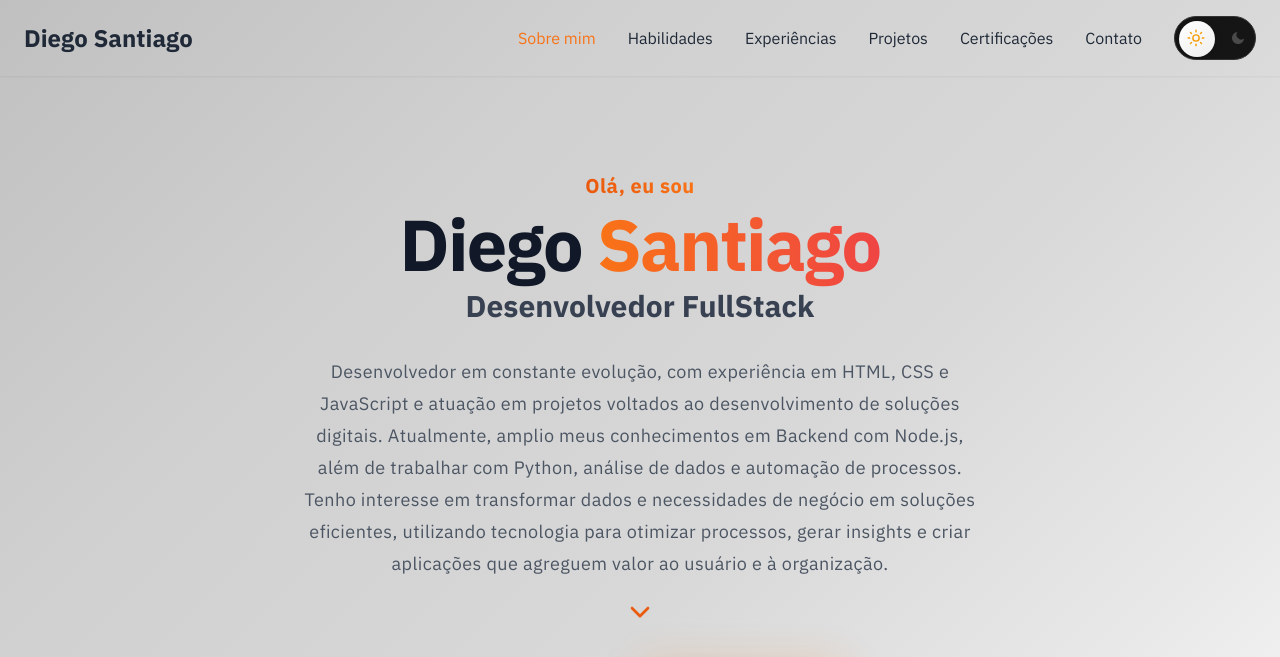
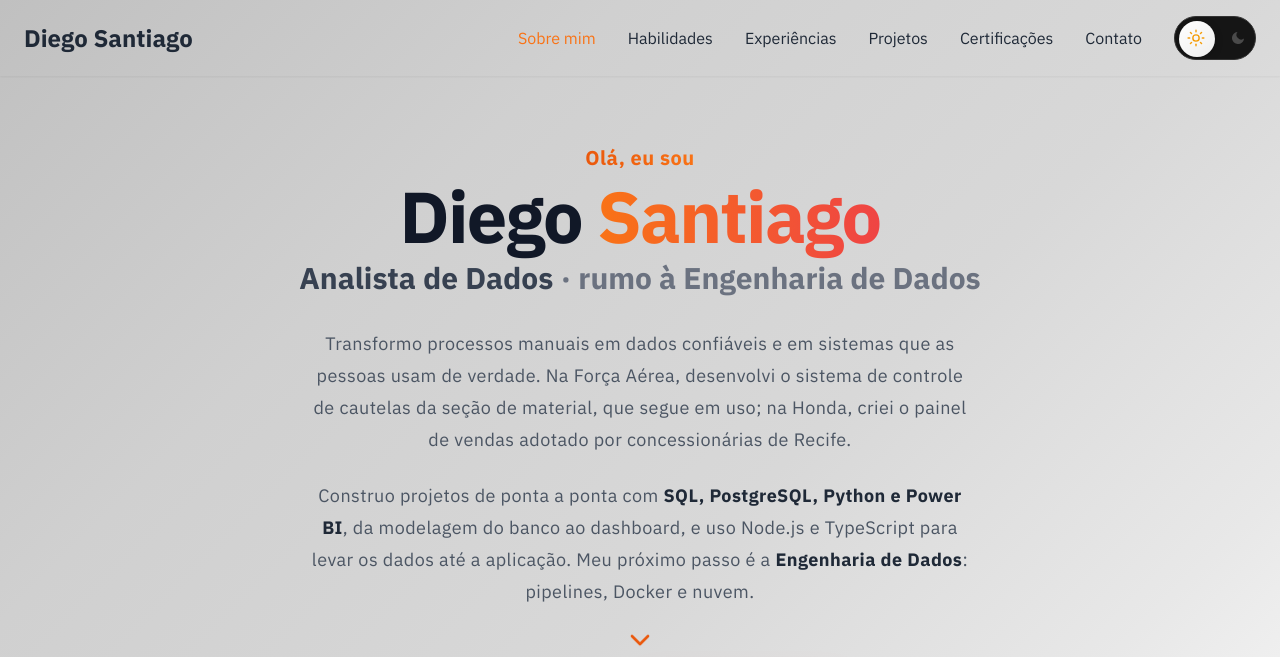
Before and after one commit to DiegoSantiago1/Portifolio, a plain HTML site: page index.html in a window 1280 px wide. Shown: the top 657 px of the page. Drawn offline with nearby package versions, Linux system fonts and the light colour scheme.

Commit message:
docs: posicionamento em Dados, cargo Analista de Dados I e painel de vendas na experiência
Co-Authored-By: Claude Opus 5.5 <noreply@anthropic.com>

```diff
--- a/index.html
+++ b/index.html
@@ -131,11 +131,12 @@
                     Diego
                     <span class="bg-gradient-to-r from-orange-500 to-red-500 bg-clip-text text-transparent">Santiago</span>
                 </h1>
-                <h2 class="reveal delay-200 text-xl md:text-3xl font-bold text-gray-700 dark:text-gray-300 mb-8">Desenvolvedor FullStack </h2>
+                <h2 class="reveal delay-200 text-xl md:text-3xl font-bold text-gray-700 dark:text-gray-300 mb-8">Analista de Dados <span class="text-gray-500 dark:text-gray-400 font-semibold">· rumo à Engenharia de Dados</span></h2>
                 <p class="reveal delay-300 text-[17px] md:text-lg text-gray-600 dark:text-gray-300 mb-6 max-w-xl md:max-w-2xl leading-7 md:leading-8 tracking-wide">
-
-Desenvolvedor em constante evolução, com experiência em HTML, CSS e JavaScript e atuação em projetos voltados ao desenvolvimento de soluções digitais. Atualmente, amplio meus conhecimentos em Backend com Node.js, além de trabalhar com Python, análise de dados e automação de processos. Tenho interesse em transformar dados e necessidades de negócio em soluções eficientes, utilizando tecnologia para otimizar processos, gerar insights e criar aplicações que agreguem valor ao usuário e à organização.
-
+                    Transformo processos manuais em dados confiáveis e em sistemas que as pessoas usam de verdade. Na Força Aérea, desenvolvi o sistema de controle de cautelas da seção de material, que segue em uso; na Honda, criei o painel de vendas adotado por concessionárias de Recife.
+                </p>
+                <p class="reveal delay-300 text-[17px] md:text-lg text-gray-600 dark:text-gray-300 mb-6 max-w-xl md:max-w-2xl leading-7 md:leading-8 tracking-wide">
+                    Construo projetos de ponta a ponta com <strong class="text-gray-800 dark:text-white">SQL, PostgreSQL, Python e Power BI</strong>, da modelagem do banco ao dashboard, e uso Node.js e TypeScript para levar os dados até a aplicação. Meu próximo passo é a <strong class="text-gray-800 dark:text-white">Engenharia de Dados</strong>: pipelines, Docker e nuvem.
                 </p>
                 <div class="reveal delay-400 animate-bounce mb-6">
                     <svg xmlns="http://www.w3.org/2000/svg" width="24" height="24" viewBox="0 0 24 24" fill="none" stroke="currentColor" stroke-width="2" stroke-linecap="round" stroke-linejoin="round" class="h-8 w-8 text-orange-600 dark:text-orange-500"><path d="m6 9 6 6 6-6"></path></svg>
@@ -740,7 +741,7 @@ Desenvolvedor em constante evolução, com experiência em HTML, CSS e JavaScrip
                         <div>
 
                             <h4 class="text-xl font-bold text-gray-900 dark:text-white mb-3">
-                                Analista Administrativo de Vendas I
+                                Analista de Dados I
                             </h4>
 
                             <div class="flex items-center gap-2 text-muted-foreground">
@@ -806,6 +807,10 @@ Desenvolvedor em constante evolução, com experiência em HTML, CSS e JavaScrip
 
                         <li>
                             Atuação com <strong>análise de dados</strong> aplicada aos processos administrativos e comerciais da concessionária.
+                        </li>
+
+                        <li>
+                            <strong>Desenvolvi o painel de vendas</strong> pedido pela gestão, hoje <strong>em uso em concessionárias Honda de Recife</strong>: vendas do dia, metas por loja e ranking de vendedores. <a href="projetos/painel-vendas/" target="_blank" rel="noopener noreferrer" class="text-orange-600 dark:text-orange-400 underline underline-offset-4 hover:text-orange-500">Ver a versão reconstruída para o portfólio</a>.
                         </li>
 
                         <li>
@@ -1464,7 +1469,7 @@ Desenvolvedor em constante evolução, com experiência em HTML, CSS e JavaScrip
                         <span>Desenvolvido por Diego Santiago</span>
                         <svg xmlns="http://www.w3.org/2000/svg" width="20" height="20" viewBox="0 0 24 24" fill="none" stroke="currentColor" stroke-width="2" stroke-linecap="round" stroke-linejoin="round" class="h-4 w-4 text-orange-500"><path d="m18 16 4-4-4-4"></path><path d="m6 8-4 4 4 4"></path><path d="m14.5 4-5 16"></path></svg>
                     </div>
-                    <p class="text-sm text-gray-500 dark:text-gray-500 mt-0">Desenvolvedor FullStack | HTML, CSS, JavaScript | Node.js </p>
+                    <p class="text-sm text-gray-500 dark:text-gray-500 mt-0">Analista de Dados | SQL, Python, Power BI | Node.js</p>
                     <p class="text-xs text-gray-500 dark:text-gray-600">&copy; 2026 Diego Santiago. Todos os direitos reservados.</p>
                 </div>
             </div>
```
Also changed, not shown: README.md.
